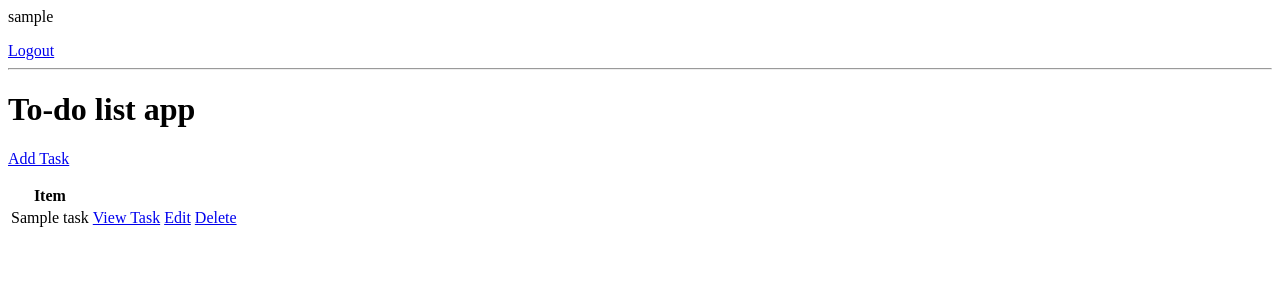
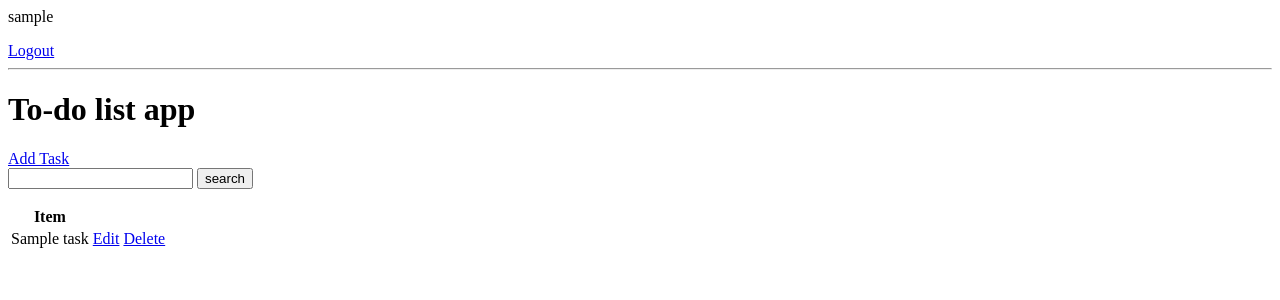
Before and after one commit to Jeff-Owuor/To-do-List, a Django app: page / in a window 1280 px wide. Shown: the top 300 px of the page. Run offline with Django 4.2, Linux system fonts and the light colour scheme; a user stored in the database is signed in; tables that the repository leaves empty hold one stand-in row (values such as "Sample post").

Commit message:
Search functionality
Create a search form in html
Set name to search-area
add a submit button
Make a get request to receive data containing the searched input

```diff
--- a/base/templates/base/task_list.html
+++ b/base/templates/base/task_list.html
@@ -9,6 +9,10 @@
 <h1>To-do list app</h1>
 <a href="{% url 'task-create' %}">Add Task</a>
 
+<form method="GET">
+    <input type="text" name='search-area' value="{{search_input}}">
+    <input type="submit" value="search">
+</form>
 <table>
     <tr>
         <th>Item</th>
@@ -20,7 +24,6 @@
       <tr>
        <td>{{task.title}}</td>
        <p>{{task.count}}</p>
-       <td><a href="{% url 'task' task.id %}">View Task</a></td>
        <td><a href="{% url 'task-update' task.id %}">Edit</a></td>
        <td><a href="{% url 'task-delete' task.id %}">Delete</a></td>
     </tr>
--- a/base/views.py
+++ b/base/views.py
@@ -1,4 +1,4 @@
-from django.shortcuts import render
+from django.shortcuts import render,redirect
 from django.views.generic.list import ListView
 from django.views.generic.detail import DetailView
 from django.views.generic.edit import  CreateView,UpdateView,DeleteView,FormView
@@ -26,10 +26,15 @@ class RegisterPage(FormView):
     success_url = reverse_lazy('tasks')
 
     def form_valid(self,form):
-        user = form.save()
-        if user is not None:
+        user = form.save() # get the registered user
+        if user is not None:# log the registered user in
             login(self.request,user)
         return super(RegisterPage,self).form_valid(form)
+
+    def get(self,*args,**kwargs):
+        if self.request.user.is_authenticated:
+            return redirect('tasks')
+        return super(RegisterPage,self).get(*args,**kwargs)
 
 class TaskList(LoginRequiredMixin,ListView):
     model = Task
@@ -40,6 +45,11 @@ class TaskList(LoginRequiredMixin,ListView):
         context = super().get_context_data(**kwargs)
         context['tasks'] = context['tasks'].filter(user= self.request.user)
         context['count'] = context['tasks'].filter(complete=False).count()
+
+        search_input = self.request.GET.get('search-area') or ''
+        if search_input:
+            context['tasks'] = context['tasks'].filter(title__icontians = search_input)
+        context['search_input'] = search_input
         return context
 
 class TaskDetail(LoginRequiredMixin,DetailView):
```
